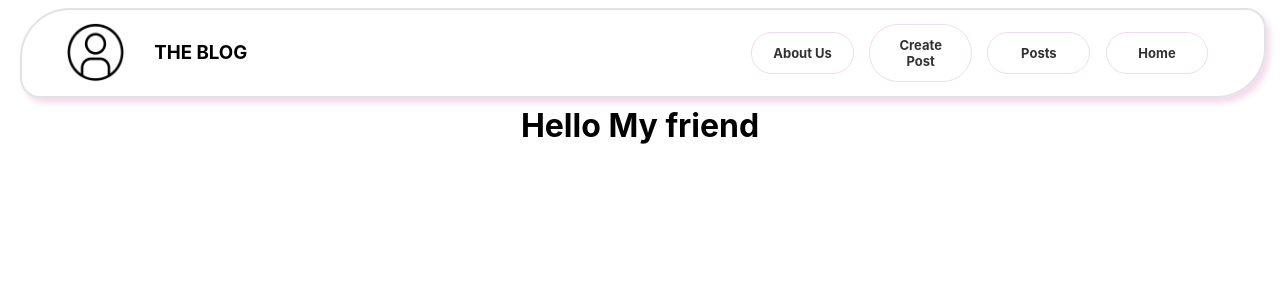
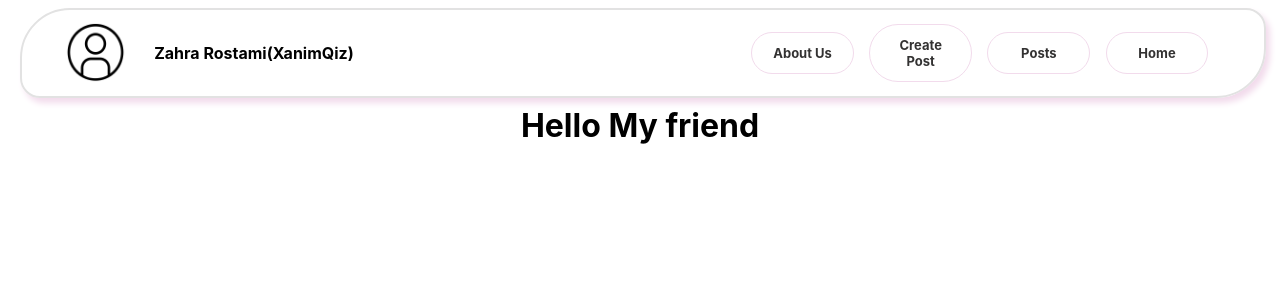
Before and after one commit to zahraRostami1999/blog-app, a React (Create React App) app: page / in a window 1280 px wide. Shown: the top 300 px of the page. Built offline with nearby package versions, Linux system fonts and the light colour scheme.

Commit message:
edit Header componnet: add blogName property

```diff
--- a/src/Components/header/Header.jsx
+++ b/src/Components/header/Header.jsx
@@ -11,7 +11,7 @@ function Header(props) {
             <img src={logo} alt="logo" />
           </div>
           <div className={styled.logoTitle}>
-            <h3>{props.blogTitle}</h3>
+            <h4>{props.blogName}</h4>
           </div>
         </div>
 
```
